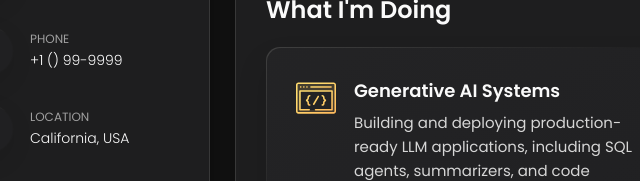
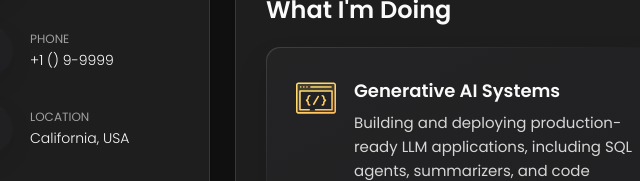
Before and after one commit to Bhanutejagiddaluru/GenAI, a plain HTML site: page index.html in a window 1280 px wide. Shown: the part 449-630 px from the top of the page, 105-745 px from the left. Drawn offline with nearby package versions, Linux system fonts and the light colour scheme.

Commit message:
Update index.html

```diff
--- a/index.html
+++ b/index.html
@@ -93,7 +93,7 @@
             <div class="contact-info">
               <p class="contact-title">Phone</p>
 
-              <a href="tel:+14086730911" class="contact-link">+1 () 99-9999</a>
+              <a href="tel:+14086730911" class="contact-link">+1 () 9-9999</a>
             </div>
 
           </li>
```
